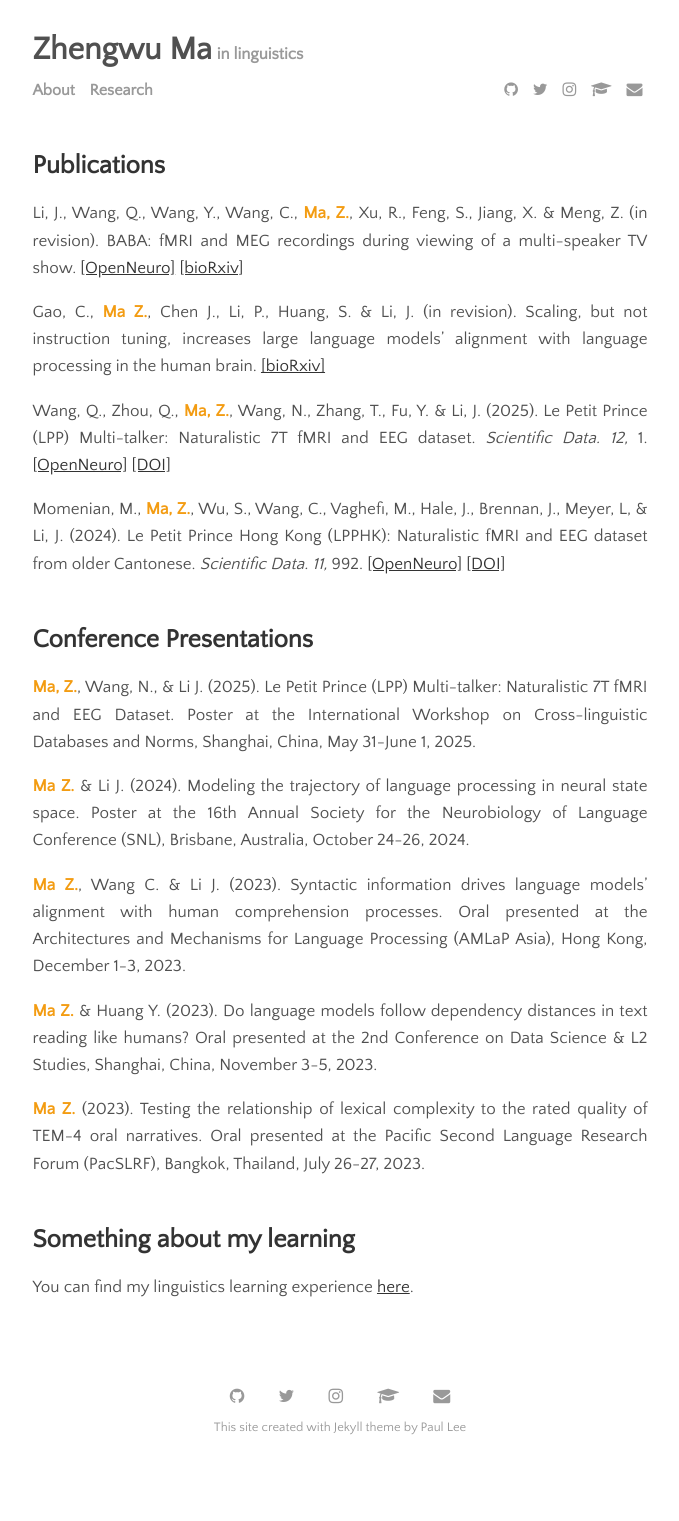
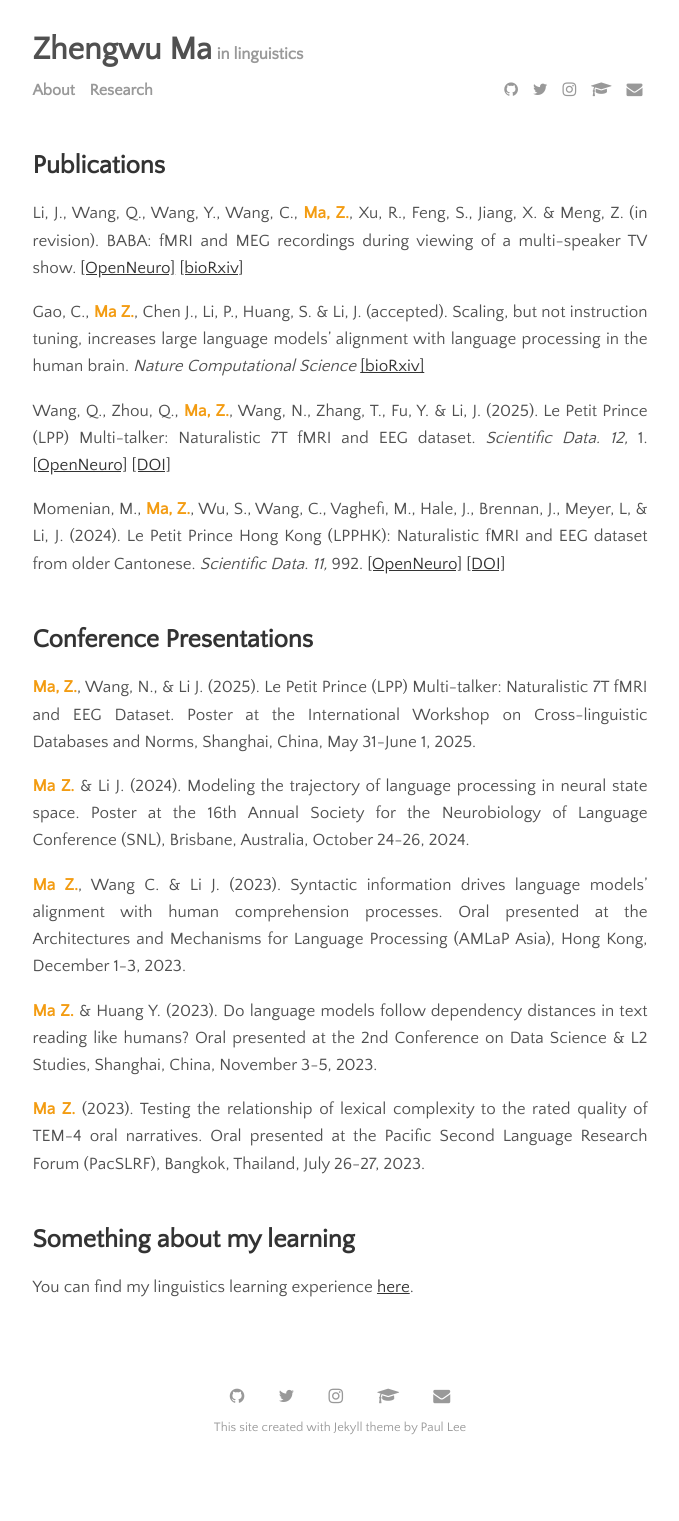
Before and after one commit to zhengwuma/zhengwuma.github.io, a Jekyll site: the page built from menu/research.md, in a window 1280 px wide. Shown: the whole page, without its empty margins (300-979 px from the left). Built offline with Jekyll 4.4.1, drawn with Linux system fonts in a browser that asks for light colours.

Commit message:
Update research.md

```diff
--- a/menu/research.md
+++ b/menu/research.md
@@ -7,7 +7,7 @@ permalink: /research
 ## Publications
 Li, J., Wang, Q., Wang, Y., Wang, C., <span style="color: #f39c12;"><strong>Ma, Z.</strong></span>, Xu, R., Feng, S., Jiang, X. & Meng, Z. (in revision). BABA: fMRI and MEG recordings during viewing of a multi-speaker TV show. <a href="https://openneuro.org/datasets/ds005346">[OpenNeuro]</a> <a href="https://www.biorxiv.org/content/10.1101/2025.04.03.646958v1">[bioRxiv]</a>
 
-Gao, C., <span style="color: #f39c12;"><strong>Ma Z.</strong></span>, Chen J., Li, P., Huang, S. & Li, J. (in revision). Scaling, but not instruction tuning, increases large language models’ alignment with language processing in the human brain. <span style="color:#d8d6d0;"><a href="https://www.biorxiv.org/content/10.1101/2024.08.15.608196v3">[bioRxiv]</a></span>
+Gao, C., <span style="color: #f39c12;"><strong>Ma Z.</strong></span>, Chen J., Li, P., Huang, S. & Li, J. (accepted). Scaling, but not instruction tuning, increases large language models’ alignment with language processing in the human brain. _Nature Computational Science_ <span style="color:#d8d6d0;"><a href="https://www.biorxiv.org/content/10.1101/2024.08.15.608196v3">[bioRxiv]</a></span>
 
 Wang, Q., Zhou, Q., <span style="color: #f39c12;"><strong>Ma, Z.</strong></span>, Wang, N., Zhang, T., Fu, Y. & Li, J. (2025). Le Petit Prince (LPP) Multi-talker: Naturalistic 7T fMRI and EEG dataset. _Scientific Data. 12,_ 1. <a href="https://openneuro.org/datasets/ds005345/versions/1.0.1">[OpenNeuro]</a> <a href="https://www.nature.com/articles/s41597-025-05158-7">[DOI]</a>
 
```
